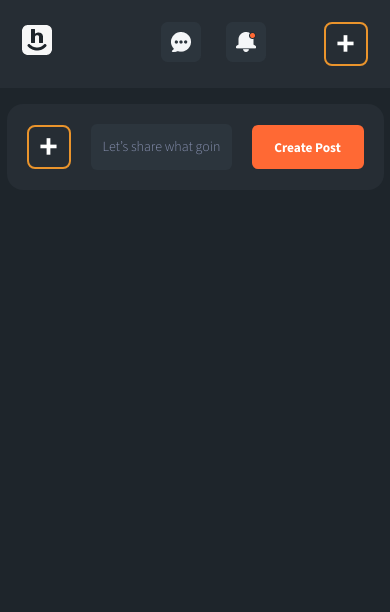
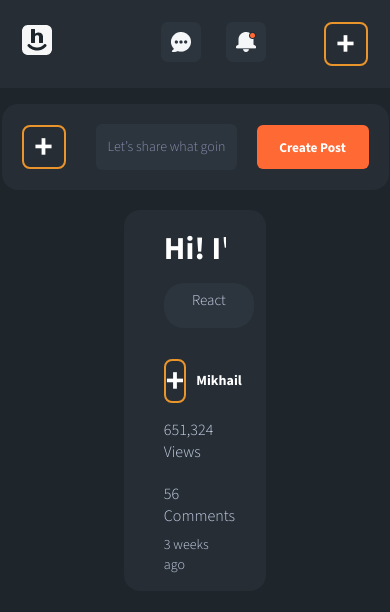
Before and after one commit to Kurbik72/Orange-Forum, a React app: page / in a window 390 px wide. Shown: the top 612 px of the page. Built offline with nearby package versions, Linux system fonts and the light colour scheme.

Commit message:
add new post

```diff
--- a/src/components/simpe_components/postItem/postItem.module.css
+++ b/src/components/simpe_components/postItem/postItem.module.css
@@ -1,6 +1,107 @@
 .post{
-    width: 100%; /* Ширина равна родителю */
-    max-width: 800px; /* Совпадает с max-width для .line */
+    width: 100%; /* Контейнер занимает всю ширину родителя */
+    max-width: 600px; /* Максимальная ширина карточки */
+    margin: 0 auto; /* Центрировать карточку */
+    overflow-wrap: break-word;
     box-sizing: border-box; /* Учитывает padding в ширину */
+    background-color: #262D34;
+    border-radius: 16px;
+}
+.post__title{
+    display: inline-block;
+    font-family: Header;
+    font-size: 18px;
+    color: white;
+    white-space: nowrap;
+    max-width: 100%;
+    overflow: hidden;
+    text-overflow: ellipsis;
+    max-width: 100%; /* Ограничиваем ширину заголовка */
+}
+
+.post__content{
+    width: 100%; /* Ширина контейнера фиксируется по родителю */
+    display: flex;
+    flex-direction: column;
+    padding: 0.5em 2em;
+    box-sizing: border-box; /* Для учета отступов */
+}
+.post__tag{
+    display: inline-block; /* Контейнер принимает ширину текста */
+    padding: 0.5em 1em; /* Отступы внутри контейнера */
+    text-align: center; /* Центрирование текста */
+    white-space: nowrap;
+    max-width: 100%;
+    overflow: hidden;
+    text-overflow: ellipsis;
+    border-radius: 20px;
+    width: 4em;
+    height: 2em;
+    font-size: 15px;
     background-color: #2C353D;
+    font-family: Search;
+    font-weight: 500;
+    color:#C5D0E6;
+    margin-top: 0.7em;
 }
+.post__profile{
+    display: flex;
+    margin-top: 1.938em;
+    gap: 8em;
+    justify-content: space-between;
+}
+.post__statistic{
+    font-family: Search;
+    font-weight: 500;
+    color:#C5D0E6;
+    display: flex;
+    align-items: center;
+    gap: 40px;
+
+}
+.post__avatar{
+    display: flex;
+    flex-direction: column;
+    font-family: Header;
+    color: white;
+    font-size: 14px;
+
+}
+.post__date{
+    margin-top: 0.6em;
+    color:#C5D0E6;
+    font-family: Search;
+    font-weight: 500;
+    font-size: 14px;
+
+}
+@media (max-width:620px){
+    .post__profile {
+        flex-direction: column; /* Разрешите перенос содержимого */
+        gap: 1em; /* Уменьшите отступы */
+    }
+    .post__statistic {
+        flex-wrap: wrap; /* Перенос элементов статистики */
+        gap: 20px; /* Уменьшите расстояние между элементами */
+    }
+    .post__content{
+        display: flex;
+    }
+    .post{
+        width: 66%; /* Уменьшить ширину до половины экрана */
+        margin: 0 auto; /* Центрировать блок */
+        padding: 0.5em; /* Уменьшить внутренние отступы */
+    }
+
+}
+@media (max-width:400px){
+    .post{
+        width: 50%; /* Уменьшить ширину до половины экрана */
+        margin: 0 auto; /* Центрировать блок */
+        padding: 0.5em; /* Уменьшить внутренние отступы */
+    }
+    .post__title{
+        font-size: 1em;
+
+    }
+}
--- a/src/components/simpe_components/postItem/postItem.tsx
+++ b/src/components/simpe_components/postItem/postItem.tsx
@@ -1,9 +1,27 @@
 import React from 'react'
 import postStyle from '../postItem/postItem.module.css';
-const postItem = () => {
+import Profile from '../../ui/profile/profile';
+import {Post } from '../../../core/types/postItemProps';
+import {PostItemProps} from '../../../core/types/postItemProps';
+const postItem: React.FC<PostItemProps> = ({post}) => {
 return (
     <div className={postStyle.post}>
-        <div>
+        <div className={postStyle.post__content}>
+            <div className={postStyle.post__title}><h1>{post.tittle}</h1></div>
+            <div className={postStyle.post__tag}><p>{post.tag}</p></div>
+            <div className={postStyle.post__profile}>
+                <div className={postStyle.post__avatar}>
+            <Profile src = {''} alt = {''} username= {post.username}/>
+            </div>
+            <div className={postStyle.post__statistic}>
+                <p>{post.views} Views </p>
+                <p>{post.comments} Comments </p>
+
+            </div>
+            </div>
+            <div className={postStyle.post__date}>
+            <p>{post.date}</p>
+            </div>
         </div>
     </div>
 )
--- /dev/null
+++ b/src/components/simpe_components/postList/postList.module.css
@@ -0,0 +1,5 @@
+.postList{
+    display: flex;
+    flex-direction: column;
+    gap: 20px;
+}
--- /dev/null
+++ b/src/components/simpe_components/postList/postList.tsx
@@ -0,0 +1,18 @@
+import React from 'react';
+import PostItem from '../postItem/postItem';
+import { Post } from '../../../core/types/postItemProps';
+import postlist from './postList.module.css';
+interface PostListProps {
+    posts: Post[];
+}
+const postList: React.FC<PostListProps> = ({posts})     => {
+return (
+    <div>
+    <div className={postlist.postList}>
+            {posts.map(post => <PostItem post={post} key= {post.tittle}/>)}
+        </div>
+    </div>
+)
+}
+
+export default postList
--- a/src/components/simpe_components/postsMarkUp/post.module.css
+++ b/src/components/simpe_components/postsMarkUp/post.module.css
@@ -52,7 +52,7 @@
     font-weight: 500;
 }
 .inputTitle input{
-    color: rgb(16, 16, 16);
+    color: rgb(255, 255, 255);
     font-family: Header;
     font-size:2rem;
 }
@@ -75,6 +75,9 @@
     font-family: Search;
 
 }
+.posts{
+    margin-top: 1.25em;
+}
 
 
 
--- a/src/components/simpe_components/postsMarkUp/postSection.tsx
+++ b/src/components/simpe_components/postsMarkUp/postSection.tsx
@@ -3,17 +3,32 @@ import post from './post.module.css'
 import CreateBtn from '../../ui/button/button';
 import CreateInput from '../../ui/createInput/createdInput';
 import Avatar from '../../ui/profile/profile';
-import PostItem from '../postItem/postItem';
 import ModalWindow from '.././../ui/modalToCreate/ModalWindow';
+import PostList from '../postList/postList';
+import {Post} from '../../../core/types/postItemProps';
+const  postModule = () => {
+    const [posts, setPosts] = useState<Post[]>([
+        {tittle: "Hi! I'm Mikhail",tag: "React",avatar: "/path/to/avatar.jpg",username: "Mikhail",views: "651,324",comments: "56",date: "3 weeks ago"},
+    ]);
+    const [tittle, setTittle] = useState('');
+    const [text, setText] = useState('');
+    const [modalActive, setModalActive] = useState(false);
 
+    const addNewPost : (e:React.MouseEvent<HTMLButtonElement>) => void = (e) => {
+        e.preventDefault();
+    const newPost = {
+        id: Date.now(),
+        text,
+        tittle,
+    }
+    setPosts([...posts, newPost]);
+    }
 
-const  postModule = () => {
-    const [modalActive, setModalActive] = useState(false);
-    const [text, setText] = useState('');
     const onKeyDown = (e: React.KeyboardEvent<HTMLInputElement>) => {
         if(e.key === 'Enter')
         { setModalActive(true)}
     }
+
     const onTextEdit = (e:React.ChangeEvent<HTMLInputElement>) =>
     {
 setText(e.target.value)
@@ -22,28 +37,41 @@ return (
     <div className={post.PostSectionStyles}>
         <div className={post.line}>
         <Avatar src = {''} alt = {''} />
-        <CreateInput value = {text}  onChange={onTextEdit} onKeyDown={onKeyDown}/>
-        <CreateBtn onClick ={() => setModalActive(true)} onChange = {() => {onTextEdit}} />
+        <CreateInput value = {tittle}  onChange={e=>setTittle(e.target.value)} onKeyDown={onKeyDown}/>
+        <CreateBtn   onClick ={() => setModalActive(true)} onChange = {() => {onTextEdit}} />
         </div>
-        <div>
-        <PostItem/>
+
+        <div className={post.posts}>
+        <PostList posts={posts}/>
         </div>
+
 
         <ModalWindow active = {modalActive} setActive = {setModalActive} >
             <div className={post.content}>
                 <div className={post.inputTitle}>
                 <label>
                     <h1>Enter a title</h1>
-                <input className={post.input1__content} type="text" value={text} onChange = {onTextEdit} placeholder='Title' />
+                <input
+                className={post.input1__content}
+                type="text"
+                value={tittle}
+                onChange = {e => setTittle(e.target.value)}
+                placeholder='Title' />
                 </label>
                 </div>
+
                 <div className={post.textTitle}>
                 <label>
                     <p>tell your story</p>
-                <input className={post.yourStory} type="text" placeholder='your story' />
+                <input
+                className={post.yourStory}
+                type="text"
+                placeholder='your story'
+                value={text}
+                onChange={onTextEdit} />
                 </label>
                 </div>
-                <CreateBtn/>
+                <CreateBtn onClick={addNewPost}/>
 
 
             </div>
--- a/src/components/ui/button/button.tsx
+++ b/src/components/ui/button/button.tsx
@@ -1,9 +1,14 @@
 import React from 'react'
 import btnStyles from '../button/button.module.css';
-const button = ({onClick, onChange}:{onClick?: () => void, onChange?: () => void}) => {
+
+interface CreateBtnProps {
+    onClick?: (e: React.MouseEvent<HTMLButtonElement, MouseEvent>) => void;
+    onChange?: () => void;
+}
+const button:React.FC<CreateBtnProps> = ({ ...props}) => {
 return (
     <div className={btnStyles.button}>
-        <button onClick = {onClick} onChange = {onChange}>Create Post</button>
+        <button {...props}>Create Post</button>
     </div>
 )
 }
--- a/src/components/ui/profile/avatar.module.css
+++ b/src/components/ui/profile/avatar.module.css
@@ -16,4 +16,5 @@
 .border{
     display: flex;
     align-items: center;
+    gap: 10px;
 }
--- a/src/components/ui/profile/profile.tsx
+++ b/src/components/ui/profile/profile.tsx
@@ -1,12 +1,15 @@
 import React from 'react'
 import avatar from '../../ui/profile/avatar.module.css';
-export default function profile({src, alt}:{src:string, alt:string}) {
+export default function profile({src, alt,username}:{src:string, alt:string,username?:string}) {
 return (
     <div className={avatar.border}>
     <div className={avatar.avatar}  >
     <a href="#">+</a>
     <img src={src} alt={alt}  />
 </div>
+<div className={avatar.name}>
+    <p>{username}</p>
+</div>
 </div>
 )
 }
--- /dev/null
+++ b/src/core/types/postItemProps.ts
@@ -0,0 +1,14 @@
+export interface Post {
+    id?:number,
+    tittle?: string;
+    tag?: string;
+    avatar?: string;
+    username?: string;
+    views?: string;
+    comments?: string;
+    date?: string;
+}
+export interface PostItemProps {
+    post: Post;
+
+}
```
